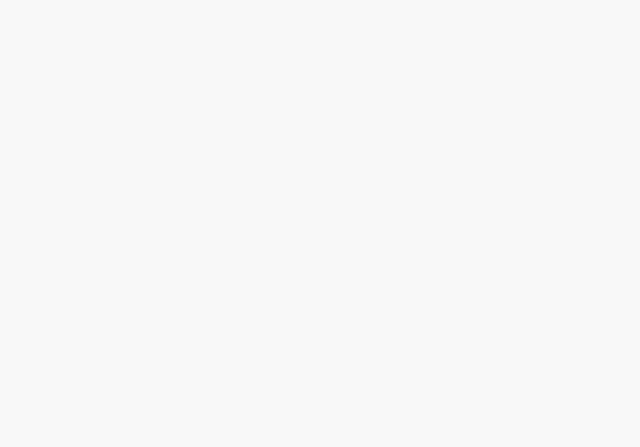
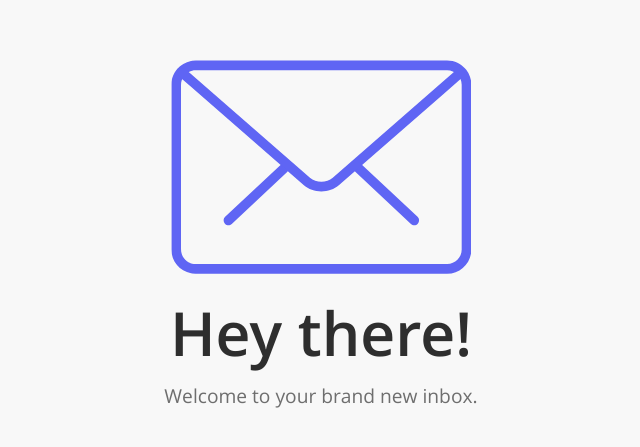
Before and after one commit to mtchdev/Nota, an Angular app in the folder mailx/: page /#/ in a window 1280 px wide. Shown: the part 187-634 px from the top of the page, without its empty margins (319-959 px from the left). Built offline with nearby package versions, Linux system fonts and the light colour scheme.

Commit message:
Landing page proto#1

```diff
--- a/mailx/src/app/app-routing.module.ts
+++ b/mailx/src/app/app-routing.module.ts
@@ -1,7 +1,13 @@
 import { NgModule } from '@angular/core';
 import { Routes, RouterModule } from '@angular/router';
 
+import { OnboardingComponent } from './components/onboarding/onboarding.component';
+
 const routes: Routes = [
+  {
+    path: '',
+    component: OnboardingComponent
+  }
 ];
 
 @NgModule({
--- a/mailx/src/app/app.module.ts
+++ b/mailx/src/app/app.module.ts
@@ -14,10 +14,11 @@ import { AppRoutingModule } from './app-routing.module';
 /**
  * Components
  */
-import { AppComponent } from './app.component'; // MAIN APP
+import { AppComponent } from './app.component';
+import { OnboardingComponent } from './components/onboarding/onboarding.component'; // MAIN APP
 
 @NgModule({
-  declarations: [AppComponent],
+  declarations: [AppComponent, OnboardingComponent],
   imports: [
     BrowserModule,
     FormsModule,
--- /dev/null
+++ b/mailx/src/app/components/onboarding/onboarding.component.html
@@ -0,0 +1,5 @@
+<div class="onboarding__container">
+    <img src="assets/svg/mail.svg" class="onboarding__icon" />
+    <h1 class="onboarding__title">Hey there!</h1>
+    <span class="onboarding__subtitle">Welcome to your brand new inbox.</span>
+</div>
--- /dev/null
+++ b/mailx/src/app/components/onboarding/onboarding.component.ts
@@ -0,0 +1,14 @@
+import { Component, OnInit } from '@angular/core';
+
+@Component({
+  selector: 'app-onboarding',
+  templateUrl: './onboarding.component.html'
+})
+export class OnboardingComponent implements OnInit {
+
+  constructor() { }
+
+  ngOnInit() {
+  }
+
+}
--- a/mailx/src/assets/scss/_base.scss
+++ b/mailx/src/assets/scss/_base.scss
@@ -4,3 +4,4 @@
 @import 'globals/variables';
 @import 'globals/fonts';
 @import 'globals/main';
+@import 'components/base';
--- /dev/null
+++ b/mailx/src/assets/scss/components/_base.scss
@@ -0,0 +1,3 @@
+// Component Mixins
+
+@import 'onboarding/onboarding'
--- /dev/null
+++ b/mailx/src/assets/scss/components/onboarding/_onboarding.scss
@@ -0,0 +1,30 @@
+// app/components/onboarding/*
+
+.onboarding {
+
+    &__container {
+        position: absolute;
+        top: 50%;
+        left: 50%;
+        transform: translateX(-50%) translateY(-50%);
+
+        text-align: center;
+    }
+
+    &__title {
+        font-weight: 600;
+        font-size: 3.8rem;
+        margin-bottom: .5rem;
+    }
+
+    &__subtitle {
+        font-size: 1.2rem;
+        color: $grey;
+    }
+
+    &__icon {
+        width: 300px;
+        margin-bottom: -4.5rem;
+    }
+
+}
--- a/mailx/src/assets/scss/elements/_typography.scss
+++ b/mailx/src/assets/scss/elements/_typography.scss
@@ -1 +1,23 @@
 // Base Typography
+
+h1 {
+    font-size: 56px;
+    font-weight: bold;
+}
+
+h2 {
+    font-size: 46px;
+    font-weight: bold;
+}
+
+h3 {
+    font-size: 36px;
+}
+
+h4 {
+    font-size: 26px;
+}
+
+p {
+    font-size: 18;
+}
```
Also changed, not shown: mailx/src/assets/img/mail.png (added), mailx/src/assets/svg/mail.svg (added).
